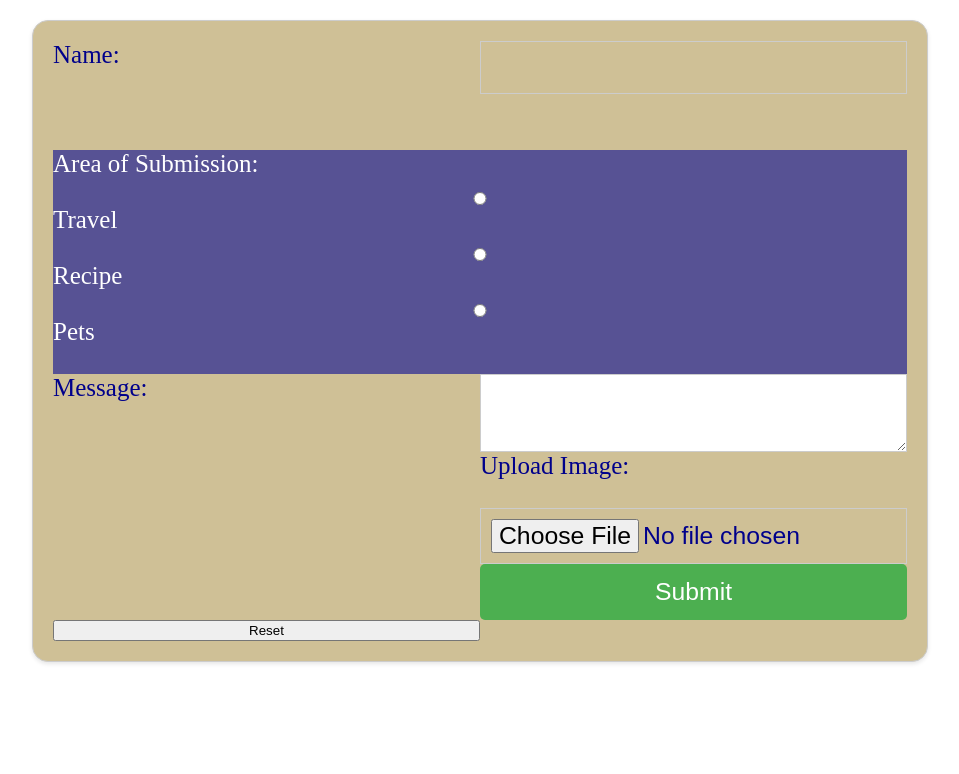
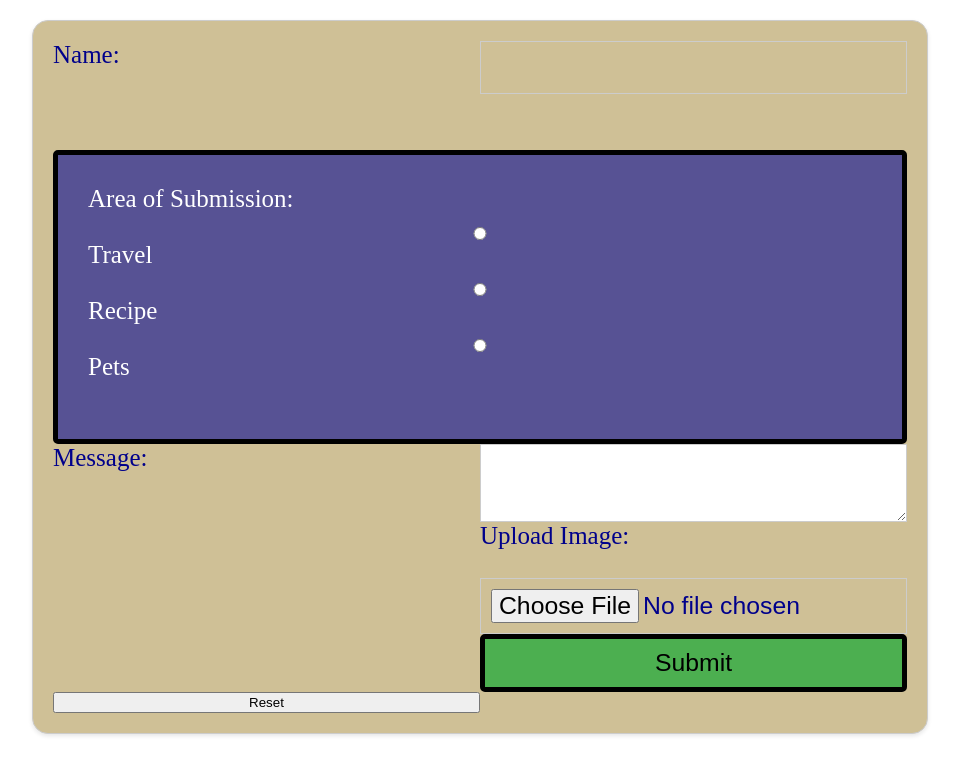
Before and after one commit to gatfieldm/discussion9_form, a plain HTML site: page index.html in a window 1280 px wide. Shown: the whole page, without its empty margins (160-1119 px from the left). Drawn offline with Linux system fonts and the light colour scheme; a web font is replaced by a local one.

Commit message:
Add files via upload

```diff
--- a/css/style.css
+++ b/css/style.css
@@ -31,7 +31,10 @@
     /* background: #575294; */
     background-color: var(--other);
     color: var(--white);
+    border-radius: 5px;
+    border: 5px solid black;
     font-weight: bold;
+    padding: 30px;
   }
 
   #name {
@@ -60,12 +63,13 @@
     width: 100%;
     padding: 10px;
     background-color: #4CAF50;
-    color: white;
-    border: none;
+    color: black;
+    border: 5px solid black;
     border-radius: 5px;
     cursor: pointer;
   }
 
   input[type="submit"]:hover {
     background-color: #45a049;
+    border : 5px solid black;
   }
```
